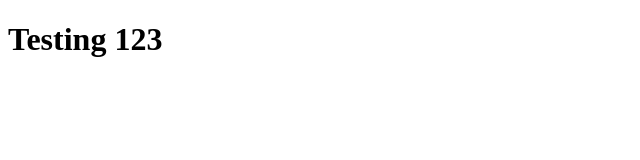
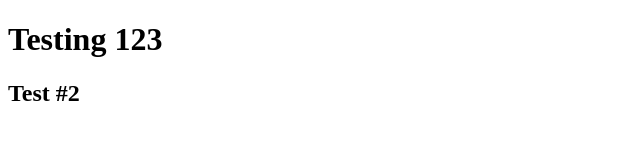
Before and after one commit to brostami/class, a plain HTML site: page index.html in a window 1280 px wide. Shown: the whole page, without its empty margins (0-640 px from the left). Drawn offline with Linux system fonts and the light colour scheme.

Commit message:
New heading

```diff
--- a/index.html
+++ b/index.html
@@ -6,6 +6,7 @@
 <body>
 
 	<h1>Testing 123</h1>
+	<h2>Test #2</h2>
 
 </body>
 </html>
```
